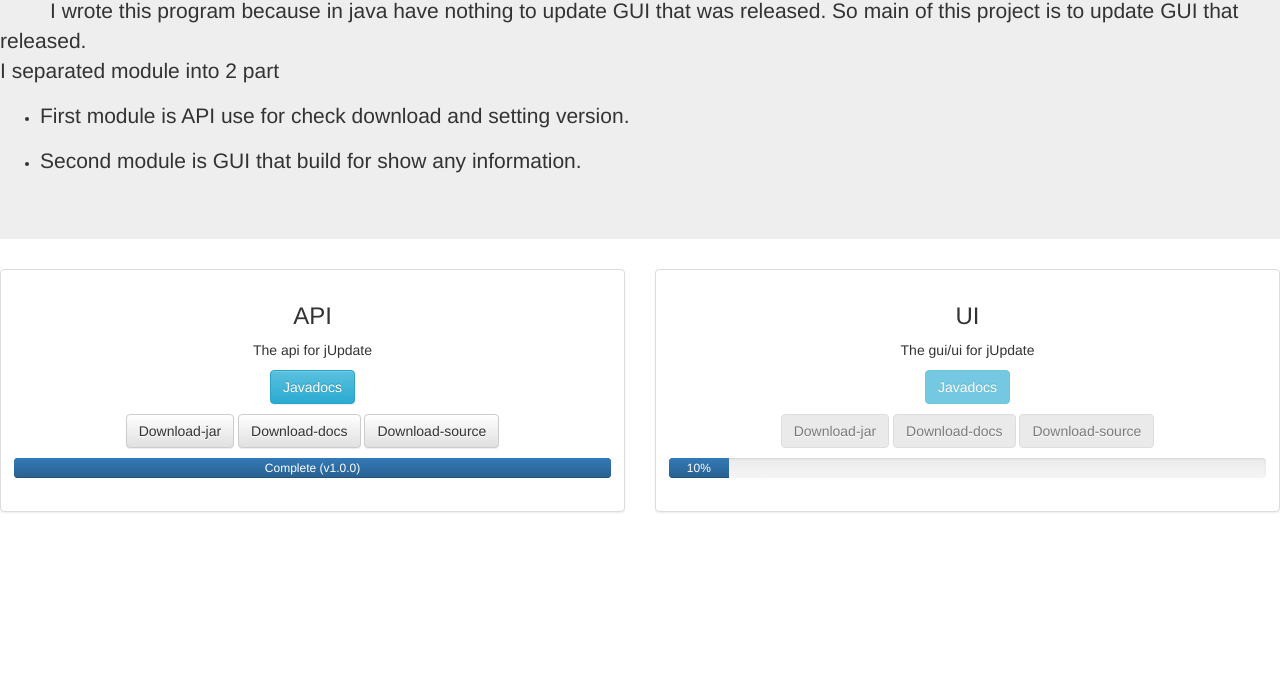
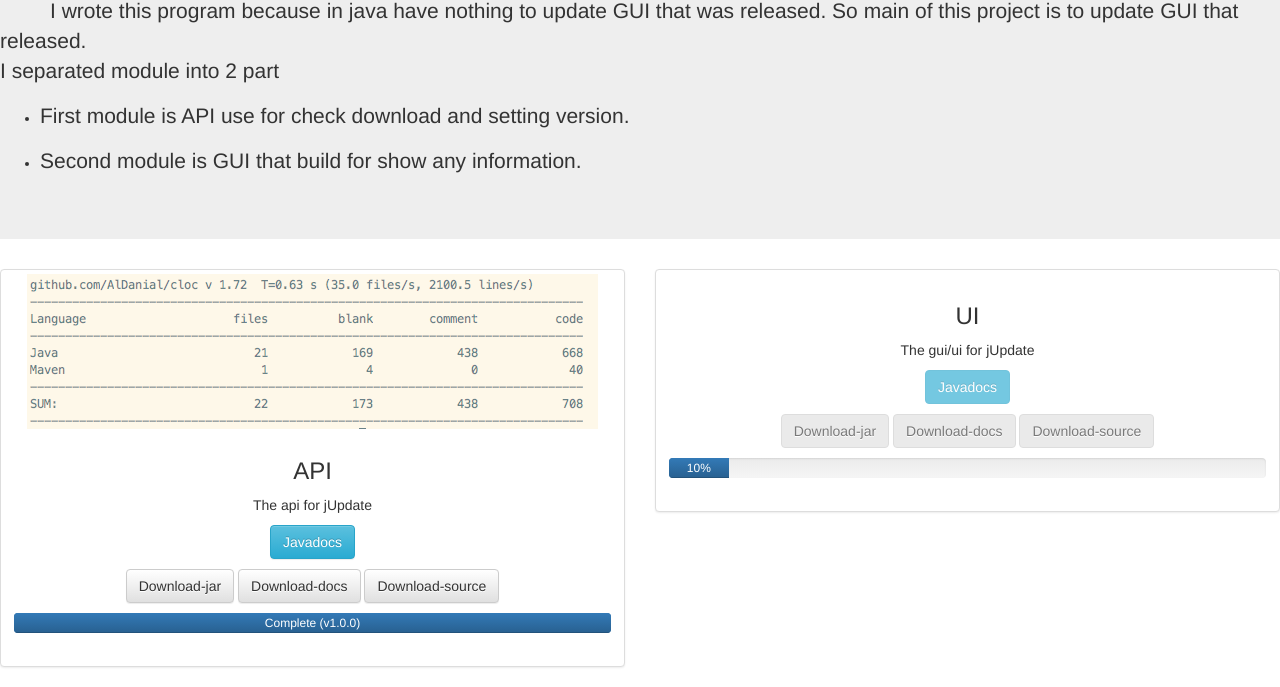
Before and after one commit to kamontat/Updater, a plain HTML site: page index.html in a window 1280 px wide. Shown: the part 151-838 px from the top of the page. Before the commit the page ends 800 px from the top, so only its background shows below. Drawn offline with nearby package versions, Linux system fonts and the light colour scheme.

Commit message:
new picture

```diff
--- a/index.html
+++ b/index.html
@@ -41,6 +41,7 @@
     </div>
     <div class="col-sm-6 col-md-6">
         <div class="thumbnail">
+            <img src="api/resource/line.png">
             <div class="caption" style="text-align: center;">
                 <h3>API</h3>
                 <p>The api for jUpdate</p>
```
Also changed, not shown: api/resource/line.png (added).
